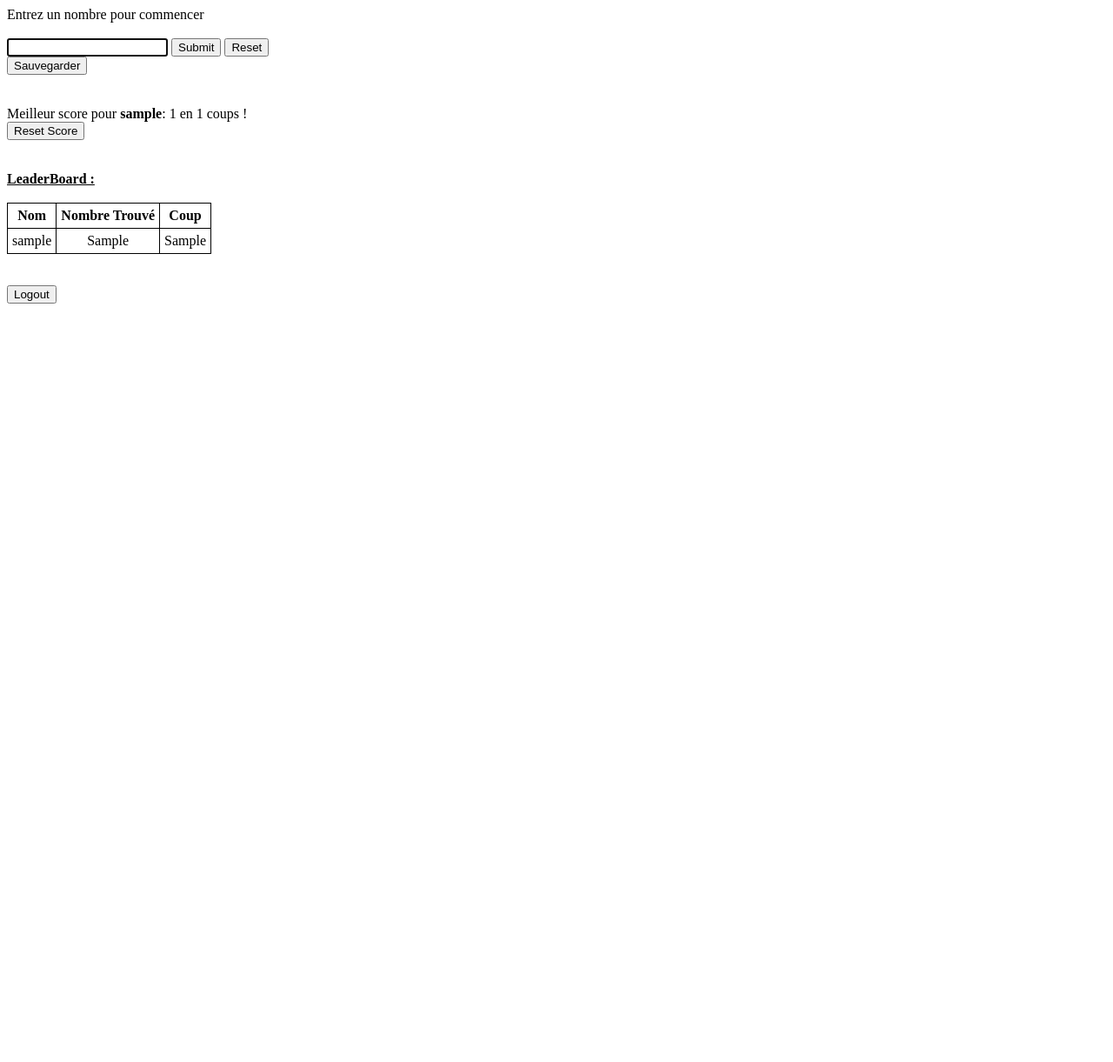
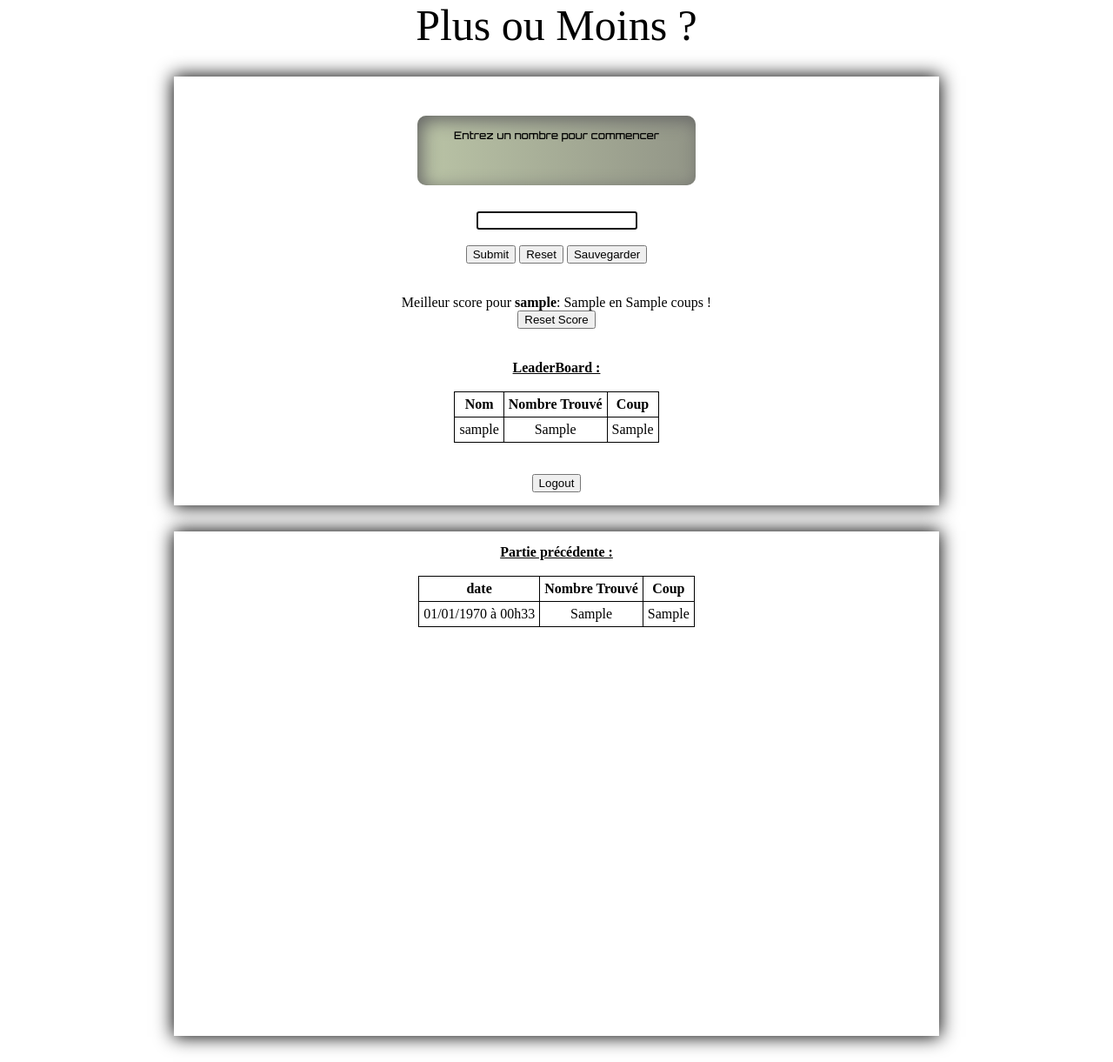
Before and after one commit to Lucatorze/lamp_1, a PHP site: page /game.php in a window 1280 px wide. Shown: the whole page at 87% size. Before the commit the page ends 349 px from the top, so only its background shows below. Run offline with PHP 8.4, Linux system fonts and the light colour scheme; the visitor is signed in with stand-in values (Sample User, id 1); tables that the repository leaves empty or names only in its code hold one stand-in row (values such as "Sample post"); data that the repository does not hold is empty; a stand-in replaces the project's code that opens the database connection.

Commit message:
Maj 3
Historique partie précédente
leger design

```diff
--- a/game.php
+++ b/game.php
@@ -5,15 +5,14 @@ session_start();
 global $config;
 $pdo = new PDO($config['host'], $config['user'], $config['password']);
 
-if(!isset($_SESSION['user'])){
+if (!isset($_SESSION['user'])) {
 
     header("Location: /index.php");
     exit;
 
 }
 
-if(empty($_SESSION['bol']) || empty($_SESSION['nombre_envoi']) || isset($_POST['reset']))
-{
+if (empty($_SESSION['bol']) || empty($_SESSION['nombre_envoi']) || isset($_POST['reset'])) {
     $_SESSION['bol'] = mt_rand(0, 100);
     $_SESSION['nombre_envoi'] = 0;
     $response = "Entrez un nombre pour commencer<br><br>";
@@ -22,9 +21,9 @@ if(empty($_SESSION['bol']) || empty($_SESSION['nombre_envoi']) || isset($_POST['
 
 $response = null;
 
-if(isset($_POST['resetbest'])){
+if (isset($_POST['resetbest'])) {
 
-    $stmt = $pdo->prepare("update users set nb = NULL ,coup = NULL where id=".$_SESSION['userid']);
+    $stmt = $pdo->prepare("update users set nb = NULL ,coup = NULL where id=" . $_SESSION['userid']);
     $stmt->execute();
 
     unset($_SESSION['nb']);
@@ -32,56 +31,54 @@ if(isset($_POST['resetbest'])){
 
 }
 
-if(isset($_POST['guess'])){
+if (isset($_POST['guess'])) {
 
-    if (!isset($_SESSION['nombre_envoi'])){
+    if (!isset($_SESSION['nombre_envoi'])) {
 
         $_SESSION['nombre_envoi'] = 1;
 
-    }
-    else{
+    } else {
 
-        $_SESSION['nombre_envoi'] ++;
+        $_SESSION['nombre_envoi']++;
 
     }
 }
 
-if(!isset($_POST['guess']) || isset($_POST['reset']) || empty($_SESSION['bol'])){
+if (!isset($_POST['guess']) || isset($_POST['reset'])) {
 
     $response = "Entrez un nombre pour commencer<br><br>";
 
-}
-else{
+} else {
 
     $guess = $_POST['guess'];
 
-    if($guess > $_SESSION['bol']){
+    if ($guess > $_SESSION['bol']) {
 
-        $response = "Ce n'est pas ".$guess.", c'est moins !<br><br>";
+        $response = "Ce n'est pas " . $guess . ", c'est moins !<br><br>";
 
-    }
-    elseif($guess < $_SESSION['bol']){
+    } elseif ($guess < $_SESSION['bol']) {
 
-        $response = "Ce n'est pas ".$guess.", c'est plus !<br><br>";
+        $response = "Ce n'est pas " . $guess . ", c'est plus !<br><br>";
 
-    }
-    else{
+    } else {
 
-        $response = "C'est gagné ! c'est bien le nombre ".$guess.", vous l'avez trouver en ".$_SESSION['nombre_envoi']." cliques !<br><br>";
+        $response = "C'est gagné ! c'est bien le nombre " . $guess . ", vous l'avez trouver en " . $_SESSION['nombre_envoi'] . " propositions !<br><br>";
 
-        $stmt = $pdo->prepare("update users set save_rand=NULL ,save_coup=NULL where id=".$_SESSION['userid']);
+        $stmt = $pdo->prepare("update users set save_rand=NULL ,save_coup=NULL where id=" . $_SESSION['userid']);
         $stmt->execute();
 
-        if($_SESSION['nombre_envoi'] < $_SESSION['coup'] || empty($_SESSION['coup'])){
+        $stmt = $pdo->prepare("INSERT INTO histo VALUES('', '" . $_SESSION['userid'] . "', '" . $guess . "', '" . $_SESSION['nombre_envoi'] . "', '" . time() . "')");
+        $stmt->execute();
+
+        if ($_SESSION['nombre_envoi'] < $_SESSION['coup'] || empty($_SESSION['coup'])) {
 
             $_SESSION['nb'] = $guess;
             $_SESSION['coup'] = $_SESSION['nombre_envoi'];
 
-            $stmt = $pdo->prepare("update users set nb=".$_SESSION['nb'].",coup=".$_SESSION['coup']." where id=".$_SESSION['userid']);
+            $stmt = $pdo->prepare("update users set nb=" . $_SESSION['nb'] . ",coup=" . $_SESSION['coup'] . " where id=" . $_SESSION['userid']);
             $stmt->execute();
 
-        }
-        else{
+        } else {
 
             unset($_SESSION['bol']);
             unset($_SESSION['nombre_envoi']);
@@ -94,12 +91,13 @@ else{
     }
 
 
-
 }
 
-if(isset($_POST['save'])){
+if (isset($_POST['save'])) {
 
-    $stmt = $pdo->prepare("update users set save_rand =".$_SESSION['bol'].",save_coup = ".$_SESSION['nombre_envoi']." where id=".$_SESSION['userid']);
+    $response = "Partie sauvegardé !<br><br>";
+
+    $stmt = $pdo->prepare("update users set save_rand =" . $_SESSION['bol'] . ",save_coup = " . $_SESSION['nombre_envoi'] . " where id=" . $_SESSION['userid']);
     $stmt->execute();
 
 }
@@ -117,12 +115,11 @@ if(isset($_POST['save'])){
 
     <script>
 
-        window.onload = function(){
+        window.onload = function () {
 
             document.getElementById('input').focus();
 
         }
-
 
 
     </script>
@@ -130,35 +127,46 @@ if(isset($_POST['save'])){
 </head>
 <body>
 
-<?php echo $response;?>
+<div id="header">
 
+    Plus ou Moins ?
+
+</div>
+
+<div id="content">
+
+    <div class="screen">
+
+        <?php echo $response; ?>
+
+    </div>
 
     <form method="POST">
 
-    <input type="text" name="guess" id="input">
+        <input type="text" name="guess" id="input"><br><br>
         <input type="submit" name="Envoi">
         <input type="submit" name="reset" value="Reset">
-
-</form>
-
-<form method="POST">
-
         <input type="submit" name="save" value="Sauvegarder">
 
     </form>
 
     <br><br>
 
-Meilleur score pour <b><?php echo $_SESSION['user'];?></b>: <?php
+    Meilleur score pour <b><?php echo $_SESSION['user']; ?></b>:
 
-if(empty($_SESSION['nb']) && empty($_SESSION['coup'])){
+    <?php
+
+    $stmt = $pdo->prepare("SELECT nb, coup FROM users where id=" . $_SESSION['userid']);
+    $stmt->execute();
+    $best = $stmt->fetch();
+
+    if ($best['nb'] == null && $best['coup'] == null) {
 
         echo 'Pas de meilleur score';
 
-}
-else{
+    } else {
 
-    echo $_SESSION['nb'].' en '.$_SESSION['coup'].' coups ! <form method="POST"><input type="submit" name="resetbest" value="Reset Score"></form>';
+        echo $best['nb'] . ' en ' . $best['coup'] . ' coups ! <form method="POST"><input type="submit" name="resetbest" value="Reset Score"></form>';
 
 
     }
@@ -182,11 +190,11 @@ else{
         $stmt = $pdo->prepare("SELECT * FROM users ORDER BY coup");
         $stmt->execute();
 
-    while($result = $stmt->fetch()){
+        while ($result = $stmt->fetch()) {
 
-        echo '<tr><td>'.$result["login"].'</td>';
-        echo '<td>'.$result["nb"].'</td>';
-        echo '<td>'.$result["coup"].'</td></tr>';
+            echo '<tr><td>' . $result["login"] . '</td>';
+            echo '<td>' . $result["nb"] . '</td>';
+            echo '<td>' . $result["coup"] . '</td></tr>';
 
         }
 
@@ -201,5 +209,40 @@ else{
     </form>
 
 
+</div>
+
+<div id="content2">
+
+    <b><u>Partie précédente :</u></b><br><br>
+
+    <table>
+
+        <tr>
+
+            <th>date</th>
+            <th>Nombre Trouvé</th>
+            <th>Coup</th>
+
+        </tr>
+        <?php
+
+        $stmt = $pdo->prepare("SELECT * FROM histo where userid=" . $_SESSION['userid'] . " ORDER BY date");
+        $stmt->execute();
+
+        while ($result = $stmt->fetch()) {
+
+            echo '<tr><td>' . date('d/m/Y à H\hi', $result["date"]) . '</td>';
+            echo '<td>' . $result["nb"] . '</td>';
+            echo '<td>' . $result["coup"] . '</td></tr>';
+
+        }
+
+        ?>
+
+    </table>
+
+
+</div>
+
 </body>
 </html>
--- a/style.css
+++ b/style.css
@@ -1,12 +1,65 @@
-table{
+@import url(http://fonts.googleapis.com/css?family=Orbitron:500);
+
+body {
+
+    margin: 0;
+
+}
+
+#header {
+
+    text-align: center;
+    font-size: 50px;
+
+}
+
+#content {
+
+    max-height: auto;
+    width: 850px;
+    box-shadow: 0 0 20px 1px black;
+    margin: 30px auto 30px auto;
+    padding: 15px;
+    text-align: center;
+}
+
+#content2 {
+
+    height: 550px;
+    width: 850px;
+    box-shadow: 0 0 20px 1px black;
+    margin: 30px auto 30px auto;
+    padding: 15px;
+    text-align: center;
+    overflow-y: scroll;
+}
+
+.screen {
+
+    height: 50px;
+    width: 300px;
+    background: linear-gradient(to right, #bac4a6, #929587);
+    box-shadow: inset 5px 5px 20px 0 #656565;
+    border-radius: 10px;
+    padding: 15px 10px 15px 10px;
+    margin: 30px auto 30px auto;
+    text-align: center;
+    font-size: 12px;
+    font-family: 'Orbitron', sans-serif;
+
+}
+
+table {
 
     border: 1px solid black;
     border-collapse: collapse;
     text-align: center;
-
+    margin-left: auto;
+    margin-right: auto;
 
 }
-td,th{
+
+td, th {
 
     border: 1px solid black;
     padding: 5px;
```
Also changed, not shown: index.php (+11 -18 lines). Lines whose indentation alone changed are shown as unchanged.
